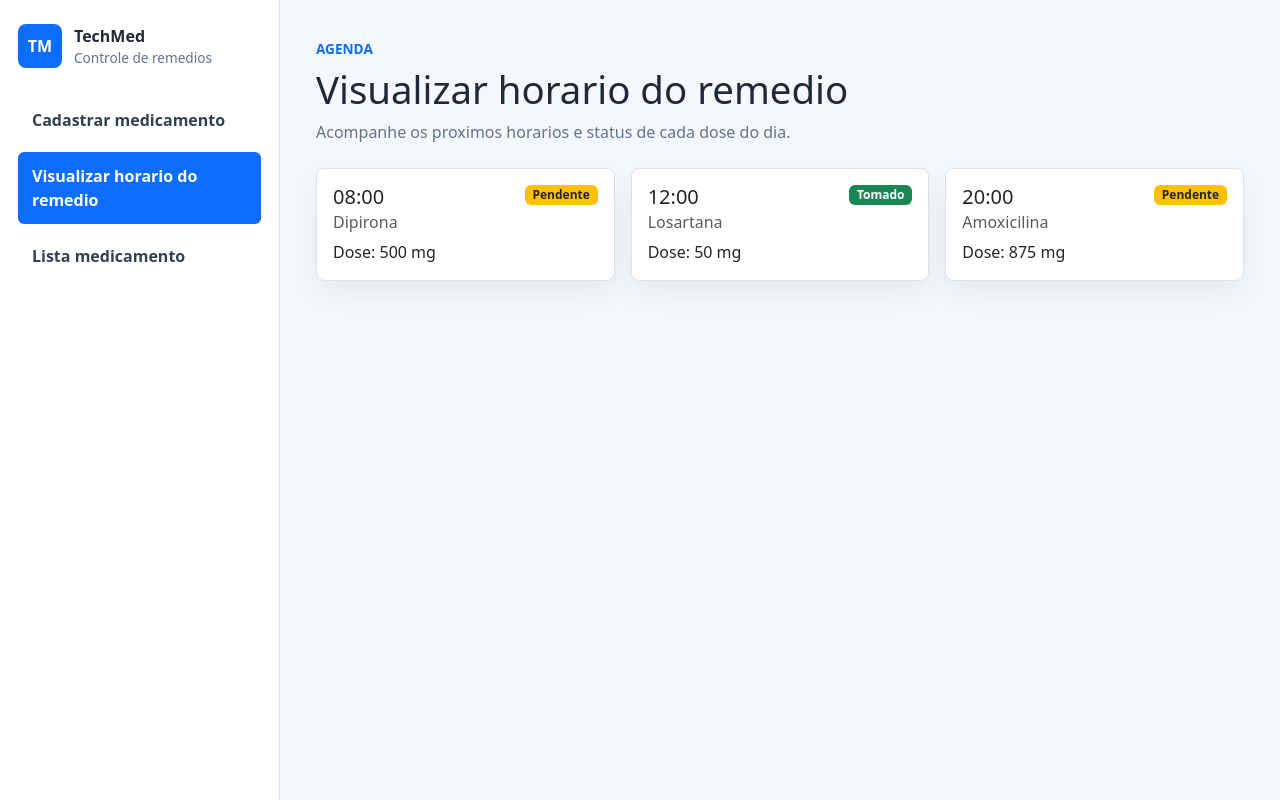
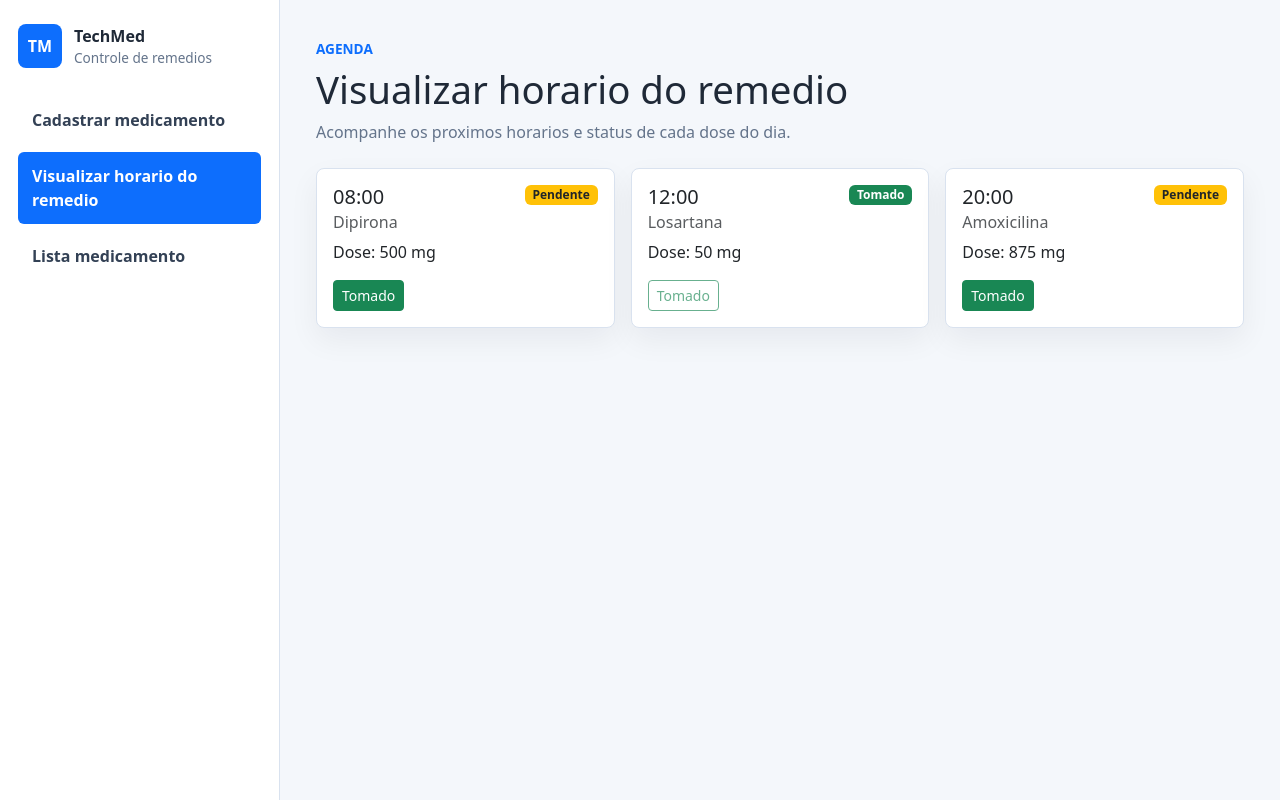
Before and after one commit to diegogrlima/TechMed, a React (Vite) app: page /medicamentos/horarios in a window 1280 px wide. Built offline with nearby package versions, Linux system fonts and the light colour scheme.

Commit message:
feat: adiciona botao de tomado aos horarios

```diff
--- a/src/pages/MedicineSchedulePage.jsx
+++ b/src/pages/MedicineSchedulePage.jsx
@@ -1,10 +1,21 @@
-import { Badge, Card, Col, Row } from "react-bootstrap";
+import { useState } from "react";
+import { Badge, Button, Card, Col, Row } from "react-bootstrap";
 import { medicines } from "../data/medicines";
 
 function MedicineSchedulePage() {
+  const [scheduleMedicines, setScheduleMedicines] = useState(medicines);
+
+  const markAsTaken = (medicineId) => {
+    setScheduleMedicines((currentMedicines) =>
+      currentMedicines.map((medicine) =>
+        medicine.id === medicineId ? { ...medicine, status: "Tomado" } : medicine,
+      ),
+    );
+  };
+
   return (
     <Row className="g-3">
-      {medicines.map((medicine) => (
+      {scheduleMedicines.map((medicine) => (
         <Col md={4} key={medicine.id}>
           <Card className="content-card h-100">
             <Card.Body>
@@ -20,7 +31,15 @@ function MedicineSchedulePage() {
                   {medicine.status}
                 </Badge>
               </div>
-              <Card.Text>Dose: {medicine.dose}</Card.Text>
+              <Card.Text className="mb-3">Dose: {medicine.dose}</Card.Text>
+              <Button
+                variant={medicine.status === "Tomado" ? "outline-success" : "success"}
+                size="sm"
+                disabled={medicine.status === "Tomado"}
+                onClick={() => markAsTaken(medicine.id)}
+              >
+                Tomado
+              </Button>
             </Card.Body>
           </Card>
         </Col>
```
